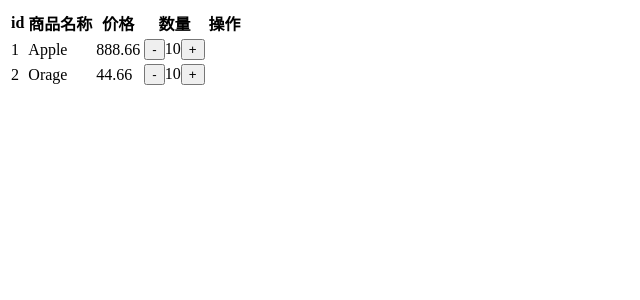
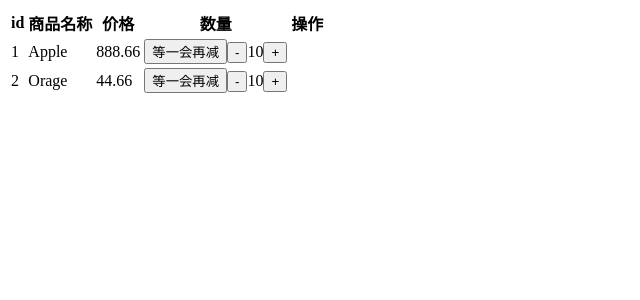
Before and after one commit to zhq092012/React_trus, a React (Create React App) app: page / in a window 1280 px wide. Shown: the top 300 px of the page, without its empty margins (0-640 px from the left). Built offline with nearby package versions, Linux system fonts and the light colour scheme.

Commit message:
通过中间件创建异步action

```diff
--- a/package.json
+++ b/package.json
@@ -10,7 +10,8 @@
     "react-dom": "^16.12.0",
     "react-redux": "^7.2.0",
     "react-scripts": "3.4.0",
-    "redux": "^4.0.5"
+    "redux": "^4.0.5",
+    "redux-thunk": "^2.3.0"
   },
   "scripts": {
     "start": "react-app-rewired start",
--- a/src/actions/actionType.js
+++ b/src/actions/actionType.js
@@ -1,4 +1,5 @@
 export default {
   CART_AMOUNT_INCREMENT: "CART_AMOUNT_INCREMENT",
-  CART_AMOUNT_DECREMENT: "CART_AMOUNT_DECREMENT"
+  CART_AMOUNT_DECREMENT: "CART_AMOUNT_DECREMENT",
+  CART_AMOUNT_DECREMENTASYNC: "CART_AMOUNT_DECREMENTASYNC"
 };
--- a/src/actions/cart.js
+++ b/src/actions/cart.js
@@ -5,7 +5,11 @@ export const increment = id => {
   return { type: actionType.CART_AMOUNT_INCREMENT, payload: { id } };
 };
 export const decrement = id => {
-  console.log(id);
-
   return { type: actionType.CART_AMOUNT_DECREMENT, payload: { id } };
 };
+//异步action使用redux-thunk之后，在actionCreator里return 一个方法，这个方法的参数是 dispatch
+export const decrementAsync = id => dispatch => {
+  setTimeout(() => {
+    dispatch(decrement(id));
+  }, 2000);
+};
--- a/src/components/CartList/index.js
+++ b/src/components/CartList/index.js
@@ -1,6 +1,6 @@
 import React, { Component } from "react";
 import { connect } from "react-redux";
-import { increment, decrement } from "../../actions/cart";
+import { increment, decrement, decrementAsync } from "../../actions/cart";
 class CartList extends Component {
   render() {
     return (
@@ -22,6 +22,11 @@ class CartList extends Component {
                 <td>{item.title}</td>
                 <td>{item.price}</td>
                 <td>
+                  <button
+                    onClick={this.props.decrementAsync.bind(this, item.id)}
+                  >
+                    等一会再减
+                  </button>
                   <button onClick={this.props.decrement.bind(this, item.id)}>
                     -
                   </button>
@@ -51,4 +56,6 @@ const mapState = state => {
 //   };
 // };
 // export default connect(mapState, mapDispatch)(CartList);
-export default connect(mapState, { increment, decrement })(CartList);
+export default connect(mapState, { increment, decrement, decrementAsync })(
+  CartList
+);
--- a/src/reducers/cart.js
+++ b/src/reducers/cart.js
@@ -29,6 +29,14 @@ export default (state = initState, action) => {
         }
         return item;
       });
+    case actionType.CART_AMOUNT_DECREMENTASYNC:
+      return state.map(item => {
+        if (item.id === action.payload.id) {
+          item.amount -= 1;
+        }
+        return item;
+      });
+
     default:
       return state;
   }
--- a/src/store.js
+++ b/src/store.js
@@ -1,3 +1,4 @@
-import { createStore } from "redux";
+import { createStore, applyMiddleware } from "redux";
 import rootReducer from "./reducers";
-export default createStore(rootReducer);
+import thunk from "redux-thunk";
+export default createStore(rootReducer, applyMiddleware(thunk));
```
Also changed, not shown: 1 other file (tests, documents, lock files or other folders).
